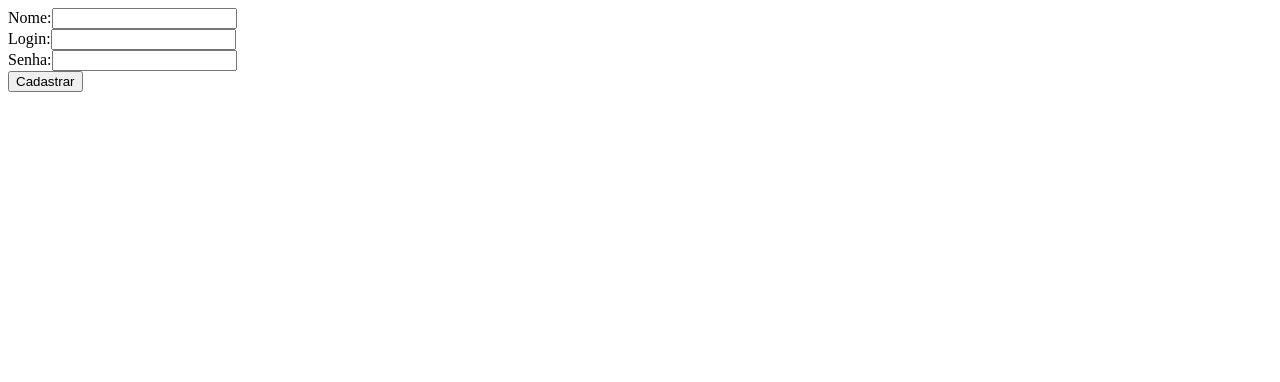
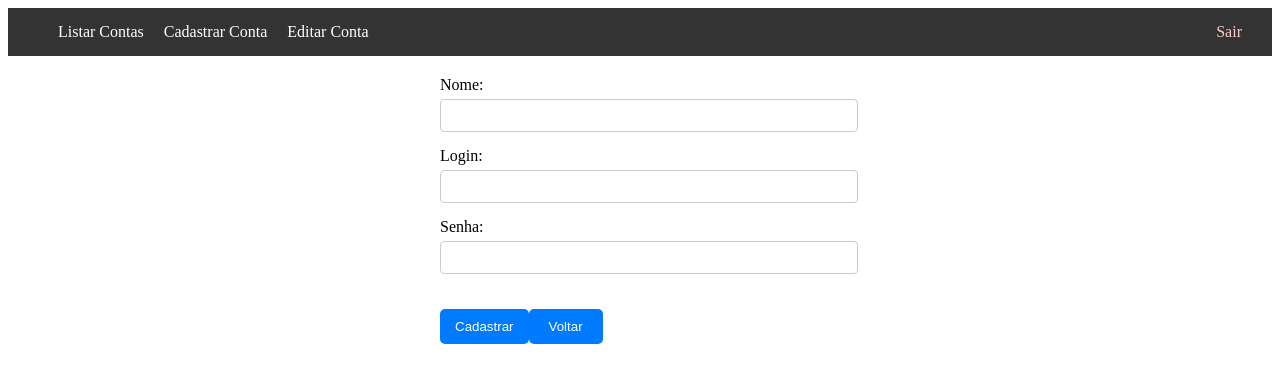
Before and after one commit to noahmatheus/react-frontend-CRUD, a React (Create React App) app: page /cadastrar in a window 1280 px wide. Shown: the top 382 px of the page. Built offline with nearby package versions, Linux system fonts and the light colour scheme; sample sign-in values are in the browser's storage.

Commit message:
Implementação Header + Layout

```diff
--- a/src/App.js
+++ b/src/App.js
@@ -3,6 +3,7 @@ import { Navigate, Route, BrowserRouter as Router, Routes } from "react-router-d
 import Cadastrar from "./components/Cadastrar";
 import Editar from "./components/Editar";
 import Home from "./components/Home";
+import Layout from "./components/Layout";
 import ListarContas from "./components/ListarContas";
 import Login from "./components/Login";
 import ProtectedRoute from "./components/ProtectedRoute";
@@ -13,12 +14,19 @@ function App() {
   return (
     <Router>
       <Routes>
+        {/* Rota de login (fora do layout) */}
         <Route path="/login" element={<Login onLogin={() => window.location.href = "/"} />} />
-        <Route path="/" element={<ProtectedRoute token={token}><Home /></ProtectedRoute>} />
-        <Route path="/listar" element={<ProtectedRoute token={token}><ListarContas /></ProtectedRoute>} />
-        <Route path="/cadastrar" element={<ProtectedRoute token={token}><Cadastrar /></ProtectedRoute>} />
+
+        {/* Rotas protegidas com layout fixo */}
+        <Route element={<ProtectedRoute token={token}><Layout /></ProtectedRoute>}>
+          <Route path="/" element={<Home />} />
+          <Route path="/listar" element={<ListarContas />} />
+          <Route path="/cadastrar" element={<Cadastrar />} />
+          <Route path="/editar" element={<Editar />} />
+        </Route>
+
+        {/* Qualquer rota não encontrada → redireciona para login */}
         <Route path="*" element={<Navigate to="/login" />} />
-        <Route path="/editar" element={<ProtectedRoute token={token}><Editar /></ProtectedRoute>} />
       </Routes>
     </Router>
   );
--- /dev/null
+++ b/src/BotaoVoltar.js
@@ -0,0 +1,24 @@
+import { useNavigate } from "react-router-dom";
+
+function BotaoVoltar() {
+    const navigate = useNavigate();
+
+    return (
+        <button
+            onClick={() => navigate(-1)}
+            style={{
+                marginTop: "20px",
+                padding: "10px 20px",
+                backgroundColor: "#007bff",
+                color: "#fff",
+                border: "none",
+                borderRadius: "5px",
+                cursor: "pointer"
+            }}
+        >
+            Voltar
+        </button>
+    );
+}
+
+export default BotaoVoltar;
--- a/src/components/Cadastrar.js
+++ b/src/components/Cadastrar.js
@@ -1,4 +1,5 @@
 import { useState } from "react";
+import BotaoVoltar from "../BotaoVoltar";
 
 function Cadastrar() {
     const [nome, setNome] = useState("");
@@ -36,21 +37,70 @@ function Cadastrar() {
     };
 
     return (
-        <form onSubmit={handleSubmit}>
-            <div>
-                <label>Nome:</label>
-                <input value={nome} onChange={(e) => setNome(e.target.value)} required />
+        <form onSubmit={handleSubmit} style={{ maxWidth: 400, margin: "0 auto" }}>
+            <div style={{ marginBottom: "15px" }}>
+                <label style={{ display: "block", marginBottom: "5px" }}>Nome:</label>
+                <input
+                    value={nome}
+                    onChange={(e) => setNome(e.target.value)}
+                    required
+                    style={{
+                        width: "100%",
+                        padding: "8px",
+                        borderRadius: "4px",
+                        border: "1px solid #ccc"
+                    }}
+                />
             </div>
-            <div>
-                <label>Login:</label>
-                <input value={login} onChange={(e) => setLogin(e.target.value)} required />
+
+            <div style={{ marginBottom: "15px" }}>
+                <label style={{ display: "block", marginBottom: "5px" }}>Login:</label>
+                <input
+                    value={login}
+                    onChange={(e) => setLogin(e.target.value)}
+                    required
+                    style={{
+                        width: "100%",
+                        padding: "8px",
+                        borderRadius: "4px",
+                        border: "1px solid #ccc"
+                    }}
+                />
             </div>
-            <div>
-                <label>Senha:</label>
-                <input value={senha} onChange={(e) => setSenha(e.target.value)} required />
+
+            <div style={{ marginBottom: "15px" }}>
+                <label style={{ display: "block", marginBottom: "5px" }}>Senha:</label>
+                <input
+                    type="password"
+                    value={senha}
+                    onChange={(e) => setSenha(e.target.value)}
+                    required
+                    style={{
+                        width: "100%",
+                        padding: "8px",
+                        borderRadius: "4px",
+                        border: "1px solid #ccc"
+                    }}
+                />
             </div>
-            <button type="submit">Cadastrar</button>
+
+            <button
+                type="submit"
+                style={{
+                    backgroundColor: "#007bff",
+                    color: "#fff",
+                    padding: "10px 15px",
+                    border: "none",
+                    borderRadius: "5px",
+                    cursor: "pointer"
+                }}
+            >
+                Cadastrar
+            </button>
+
+            <BotaoVoltar />
         </form>
+
     );
 }
 
--- /dev/null
+++ b/src/components/Header.js
@@ -0,0 +1,35 @@
+// src/components/Header.js
+import { Link } from "react-router-dom";
+
+export default function Header() {
+    return (
+        <header style={{
+            backgroundColor: "#333",
+            color: "white",
+            padding: "15px 30px",
+            display: "flex",
+            justifyContent: "space-between",
+            alignItems: "center"
+        }}>
+            <div style={{ display: "flex", justifyContent: "space-between", width: "100%" }}>
+                {/* Menu da esquerda */}
+                <nav>
+                    <Link to="/listar" style={linkStyle}>Listar Contas</Link>
+                    <Link to="/cadastrar" style={linkStyle}>Cadastrar Conta</Link>
+                    <Link to="/editar" style={linkStyle}>Editar Conta</Link>
+                </nav>
+
+                {/* Botão de sair alinhado à direita */}
+                <div>
+                    <Link to="/login" style={{ ...linkStyle, marginLeft: "40px", color: "#ffcccc" }}>Sair</Link>
+                </div>
+            </div>
+        </header>
+    );
+}
+
+const linkStyle = {
+    color: "white",
+    textDecoration: "none",
+    marginLeft: "20px"
+};
--- a/src/components/Home.js
+++ b/src/components/Home.js
@@ -1,12 +1,8 @@
-import { Link } from "react-router-dom";
-
 function Home() {
     return (
-        <div style={{ padding: "20px" }}>
-            <h1>Home</h1>
-            <nav>
-                <Link to="/listar">Listar Contas</Link> | <Link to="/cadastrar">Cadastrar Conta</Link> | <Link to="/editar">Editar Conta</Link> | <Link to="/login">Sair</Link>
-            </nav>
+        <div style={{ fontFamily: "'Poppins', sans-serif", padding: "40px" }}>
+            <h2>Bem-vindo!</h2>
+            <p>Utilize o menu acima para navegar pelo sistema.</p>
         </div>
     );
 }
--- /dev/null
+++ b/src/components/Layout.js
@@ -0,0 +1,14 @@
+// src/components/Layout.js
+import { Outlet } from "react-router-dom";
+import Header from "./Header";
+
+export default function Layout() {
+    return (
+        <>
+            <Header />
+            <main style={{ padding: "20px" }}>
+                <Outlet />
+            </main>
+        </>
+    );
+}
--- a/src/components/ListarContas.js
+++ b/src/components/ListarContas.js
@@ -1,58 +1,63 @@
 import { useEffect, useState } from "react";
+import BotaoVoltar from "../BotaoVoltar";
 
-function ListaContas() {
+function ListarContas({ onEditar, onExcluir }) {
     const [contas, setContas] = useState([]);
     const [erro, setErro] = useState("");
 
-    useEffect(() => {
+    const carregarContas = async () => {
         const token = localStorage.getItem("token");
 
-        fetch("http://vps.plenusti.com.br:61346/cosmos/api/conta/", {
-            method: "GET",
-            headers: {
-                "Content-Type": "application/json",
-                "Authorization": `Bearer ${token}`
+        try {
+            const response = await fetch("http://vps.plenusti.com.br:61346/cosmos/api/conta/", {
+                method: "GET",
+                headers: {
+                    Authorization: `Bearer ${token}`,
+                },
+            });
+
+            if (!response.ok) {
+                throw new Error("Erro ao carregar contas");
             }
-        })
-            .then(async (res) => {
-                if (!res.ok) {
-                    const data = await res.json();
-                    throw new Error(data.message || "Erro ao buscar contas");
-                }
-                return res.json();
-            })
-            .then((data) => setContas(data))
-            .catch((err) => setErro(err.message));
+
+            const data = await response.json();
+            setContas(data);
+        } catch (err) {
+            setErro("Erro ao carregar contas");
+        }
+    };
+
+    useEffect(() => {
+        carregarContas();
     }, []);
 
     return (
-        <div>
+        <div style={{ padding: "20px" }}>
             <h2>Lista de Contas</h2>
             {erro && <p style={{ color: "red" }}>{erro}</p>}
-            <table border="1" cellPadding="5">
-                <thead>
+
+            <table border="1" cellPadding="5" style={{ width: "100%", borderCollapse: "collapse" }}>
+                <thead style={{ backgroundColor: "#f2f2f2" }}>
                     <tr>
                         <th>ID</th>
                         <th>Nome</th>
                         <th>Login</th>
-                        <th>Email</th>
-                        <th>Since</th>
                     </tr>
                 </thead>
                 <tbody>
-                    {contas.map(({ id_conta, nome, login, email, since }) => (
+                    {contas.map(({ id_conta, nome, login }) => (
                         <tr key={id_conta}>
                             <td>{id_conta}</td>
                             <td>{nome}</td>
                             <td>{login}</td>
-                            <td>{email}</td>
-                            <td>{since}</td>
                         </tr>
                     ))}
                 </tbody>
             </table>
+
+            <BotaoVoltar />
         </div>
     );
 }
 
-export default ListaContas;
+export default ListarContas;
```
Also changed, not shown: src/components/Editar.js (+44 -24 lines).
